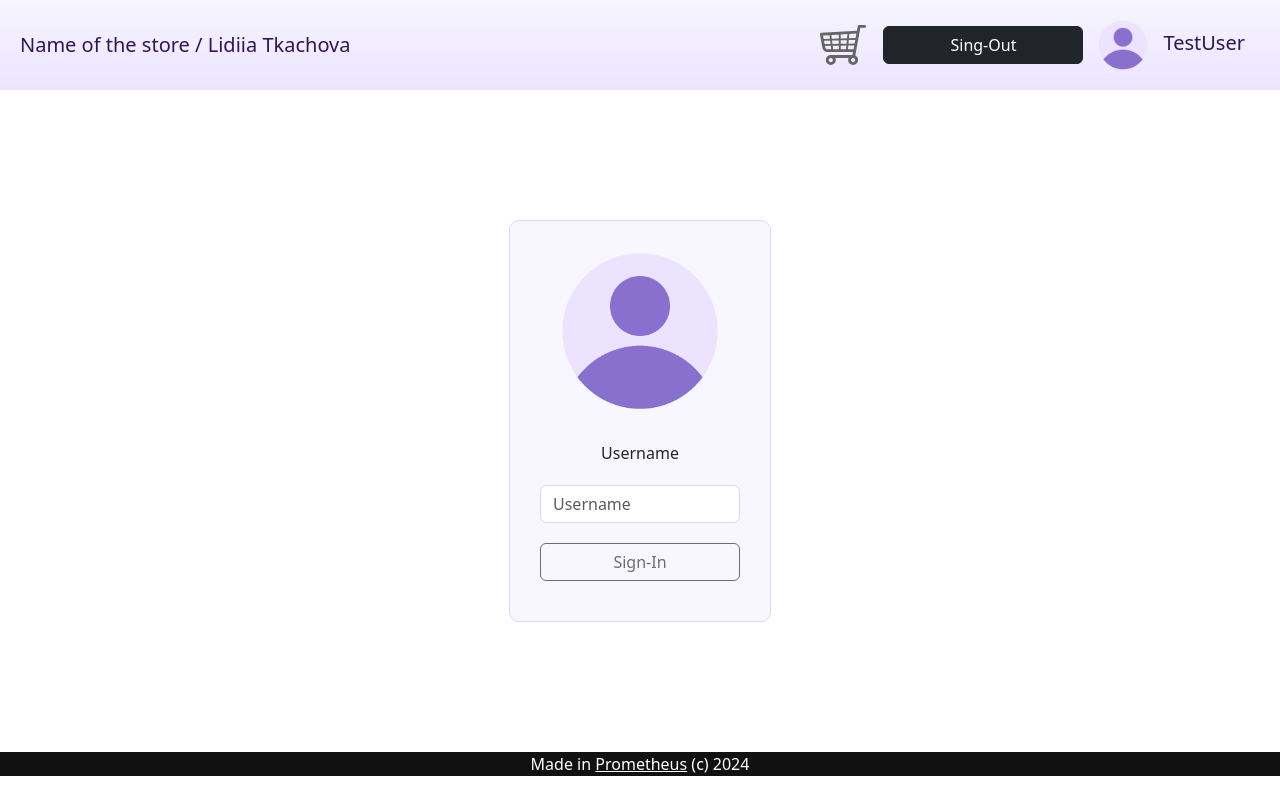
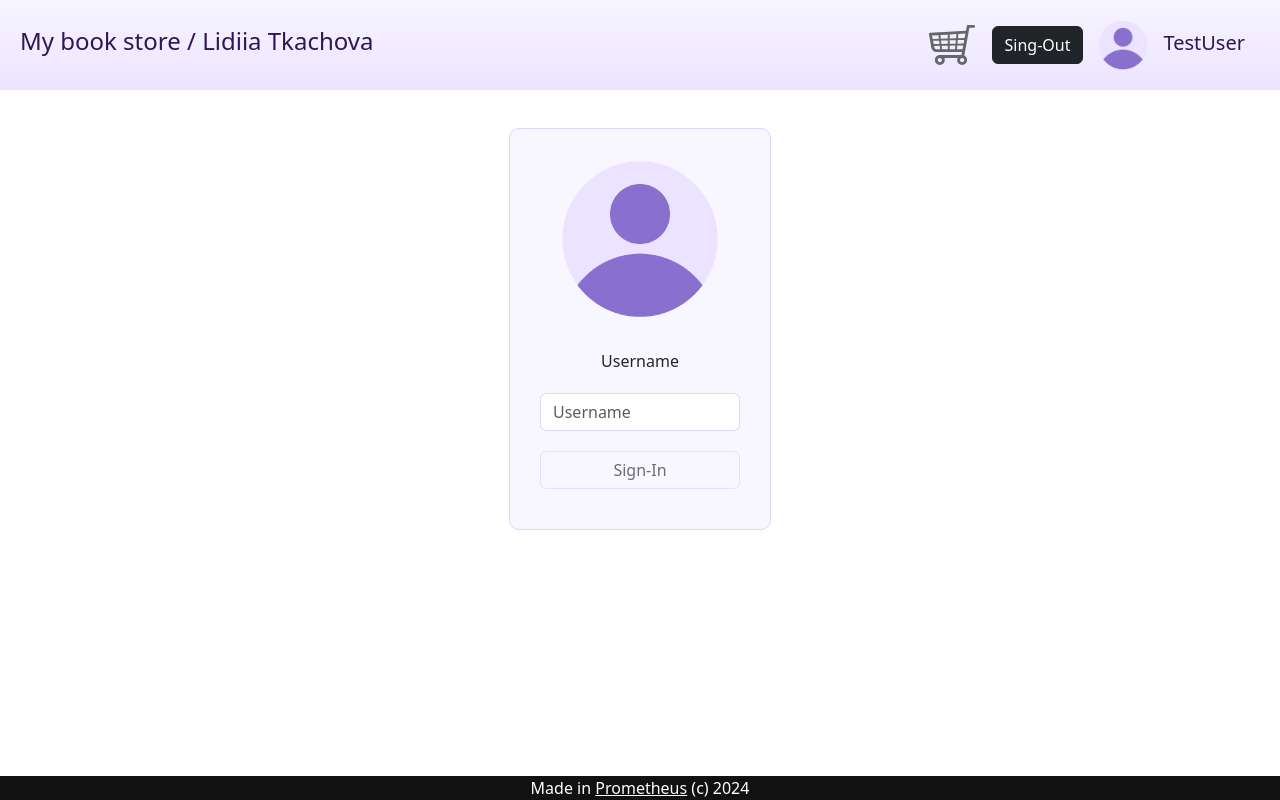
Before and after one commit to lida-skakun/book-store, a React (Create React App) app: page / in a window 1280 px wide. Built offline with nearby package versions, Linux system fonts and the light colour scheme.

Commit message:
chnaged header css from bootstrap to flex

```diff
--- a/src/components/footer/footer.scss
+++ b/src/components/footer/footer.scss
@@ -3,7 +3,9 @@
   width: 100%;
   color: #ffffff;
   text-align: center;
-  flex-shrink: 0;
+  position: absolute;
+  bottom: 0;
+  height: 1.5rem;
 }
 
 .Footer {
--- a/src/components/header/header.jsx
+++ b/src/components/header/header.jsx
@@ -1,29 +1,26 @@
-import Row from "react-bootstrap/Row";
-import Col from "react-bootstrap/Col";
 import Button from "react-bootstrap/Button";
 import { useNavigate } from "react-router-dom";
 import cartIcon from "../../img/cart.svg";
 import avatar from "../../img/avatar.png";
 import "./header.scss";
 
-export default function Header() {
+export default function Header({ hiddenBlock }) {
   const navigate = useNavigate();
   const handleClick = () => {
     navigate("/");
   };
+
   return (
-    <Row className="Header navigationPanel">
-      <Col className="align-content-center">
-        <span>Name of the store / Lidiia Tkachova</span>
-      </Col>
-      <Col className="controlPanel">
+    <div className="navigationPanel">
+      <h4>My book store / Lidiia Tkachova</h4>
+      <div className={`controlPanel ${hiddenBlock}`}>
         <img src={cartIcon} alt="image 0f bucket" id="basketImage" />
         <Button variant="dark" onClick={handleClick}>
           Sing-Out
         </Button>
         <img src={avatar} alt="user image" id="userImage" />
         <span>TestUser</span>
-      </Col>
-    </Row>
+      </div>
+    </div>
   );
 }
--- a/src/components/header/header.scss
+++ b/src/components/header/header.scss
@@ -3,6 +3,17 @@
   color: rgb(47, 22, 84);
   padding: 20px;
   font-size: 20px;
+  display: flex;
+  flex-direction: row;
+  justify-content: space-between;
+}
+
+.navigationPanel * {
+  align-content: center;
+}
+
+.navigationPanel h4 {
+  font-weight: 300;
 }
 
 #userImage,
--- a/src/components/log-in/log-in.jsx
+++ b/src/components/log-in/log-in.jsx
@@ -5,7 +5,7 @@ import "./log-in.scss";
 
 export default function LogIn() {
   const [login, setLogin] = useState("");
-  const [correctLogin, setUnCorrectLoginClass] = useState("hidden");
+  const [correctLogin, setUnCorrectLoginClass] = useState("hiddenBlock");
 
   const navigate = useNavigate();
   const handleEntering = () => {
@@ -18,7 +18,7 @@ export default function LogIn() {
   };
 
   const handleLoginValueChange = ({ target: { value } }) => {
-    setUnCorrectLoginClass("hidden");
+    setUnCorrectLoginClass("hiddenBlock");
     setLogin(value);
   };
 
@@ -41,7 +41,6 @@ export default function LogIn() {
               className={`form-control ${correctLogin}`}
               placeholder="Username"
               aria-label="Username"
-              aria-describedby="basic-addon1"
               id="userName"
               value={login}
               onChange={handleLoginValueChange}
--- a/src/components/log-in/log-in.scss
+++ b/src/components/log-in/log-in.scss
@@ -1,5 +1,3 @@
-@import "~bootstrap/scss/bootstrap";
-
 .avatar {
   width: 160px;
 }
@@ -7,26 +5,30 @@
 .signInCard {
   text-align: center;
   display: flex;
+  flex-direction: row;
   justify-content: center;
-  align-items: center;
-  flex: 1 0 auto;
+  margin: 3% auto;
 }
 
 .signInForm * {
   margin: 10px 0;
 }
 
-.signInForm input,
+.signInForm {
+  input,
   button {
     margin: 10px;
     border: 1px solid #dfd6f9;
     width: 200px;
   }
+}
 
-.signInForm input:hover,
-.signInForm button:hover {
+.signInForm {
+  input:hover,
+  button:hover {
     box-shadow: 0 0 0 5px #eae2ff;
     border-color: #dfd6f9;
+  }
 }
 
 #signInButton:active {
@@ -37,9 +39,12 @@ button {
   background-color: #eae2ff;
 }
 
+.signInForm button:disabled {
+  border-color: #dfd6f9;
+}
+
 .signInForm {
   padding: 20px;
-  margin: 0 auto;
   border: 1px solid #dfd6f9;
   border-radius: 10px;
   background-color: rgb(248, 246, 255);
@@ -53,6 +58,6 @@ button {
   display: block;
 }
 
-.hidden {
+.hiddenBlock {
   display: none;
 }
--- a/src/containers/app.scss
+++ b/src/containers/app.scss
@@ -1,7 +1,6 @@
 @import "~bootstrap/scss/bootstrap";
 
 .App {
-  display: flex;
-  flex-direction: column;
-  height: 97vh;
+  position: relative;
+  min-height: 100vh;
 }
```
Lines whose indentation alone changed are shown as unchanged.
